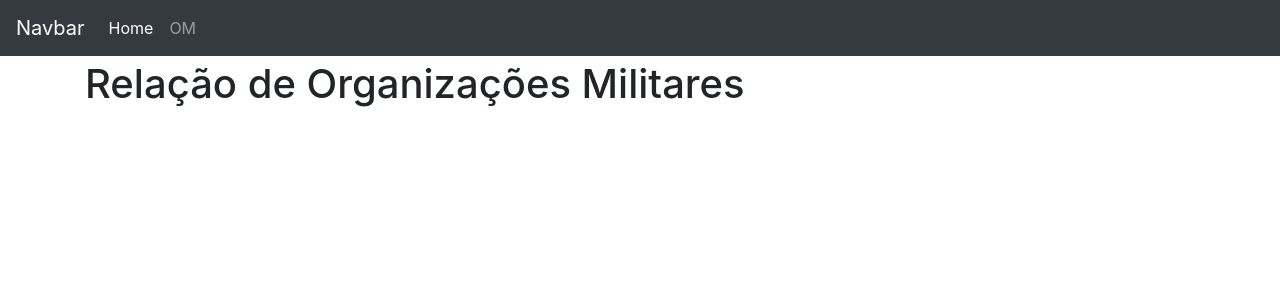
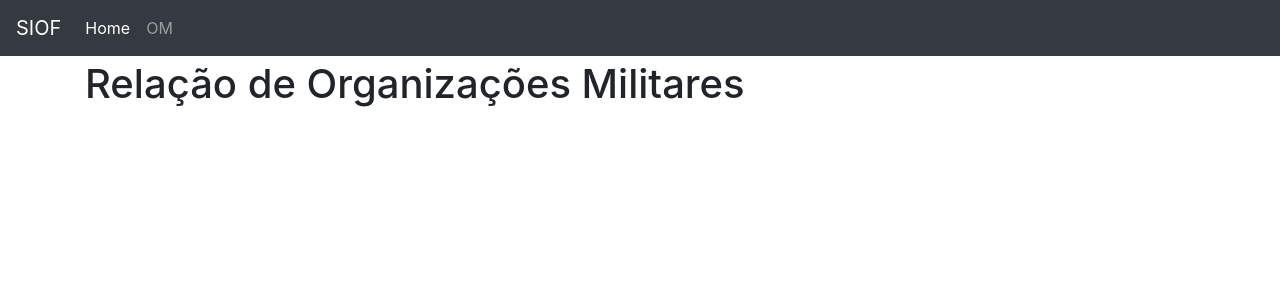
Before and after one commit to infopontes/siof, a Django app: page /unidade/ in a window 1280 px wide. Shown: the top 300 px of the page. Run offline with Django 4.2, Linux system fonts and the light colour scheme; some libraries are stand-ins or nearby versions.

```diff
--- a/core/templates/base.html
+++ b/core/templates/base.html
@@ -7,8 +7,8 @@
   <meta charset="utf-8">
   <meta http-equiv="X-UA-Compatible" content="IE=edge">
   <meta name="viewport" content="width=device-width, initial-scale=1.0, shrink-to-fit=no">
-  <link rel="shortcut icon" href="https://www.djangoproject.com/favicon.ico">
-  <title>Django</title>
+  <link rel="shortcut icon" href="https://encrypted-tbn0.gstatic.com/images?q=tbn:ANd9GcR-yvIO_DYEd27fiPmaaCYVaE61ty6gqQctQfvQ-E9g&s">
+  <title>SIOF</title>
 
   <!-- Bootstrap core CSS -->
   <link rel="stylesheet" href="https://stackpath.bootstrapcdn.com/bootstrap/4.4.1/css/bootstrap.min.css">
--- a/core/templates/includes/nav.html
+++ b/core/templates/includes/nav.html
@@ -2,7 +2,7 @@
 <!-- https://getbootstrap.com/docs/4.0/examples/starter-template/ -->
 <!-- https://github.com/JTruax/bootstrap-starter-template/blob/master/template/start.html -->
 <nav class="navbar navbar-expand-md navbar-dark bg-dark fixed-top">
-    <a class="navbar-brand" href="{ url '' %}">Navbar</a>
+    <a class="navbar-brand" href="{% url 'core:index' %}">SIOF</a>
     <button class="navbar-toggler" type="button" data-toggle="collapse" data-target="#navbarsExampleDefault" aria-controls="navbarsExampleDefault" aria-expanded="false" aria-label="Toggle navigation">
       <span class="navbar-toggler-icon"></span>
     </button>
```
